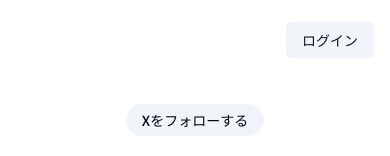
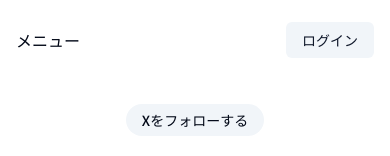
Before and after one commit to momo-41/SupabaseNextAuthPractice, a Next.js app: page / in a window 390 px wide. Shown: the top 156 px of the page. Built offline with nearby package versions, Linux system fonts and the light colour scheme.

Commit message:
headerのナビゲーションをスマホ時はハンバーガーメニューにするように実装

```diff
--- a/components/MainNav.tsx
+++ b/components/MainNav.tsx
@@ -1,13 +1,19 @@
+"use client";
+
 import { NavItem } from "@/types";
 import Link from "next/link";
-import { ReactNode } from "react";
+import { ReactNode, useState } from "react";
+import MobileNav from "./MobileNav";
 
 interface MainNavProps {
-  items?: NavItem[];
+  items: NavItem[];
   children?: ReactNode;
 }
 
 export default function MainNav({ items }: MainNavProps) {
+  //押したか押してないかの状態変数を定義
+  const [showMobileMenu, setshowMobileMenu] = useState<boolean>(false);
+
   return (
     <div className="flex items-center md:gap-10">
       <Link href={"/"} className="hidden md:flex items-center space-x-2">
@@ -25,6 +31,15 @@ export default function MainNav({ items }: MainNavProps) {
           </Link>
         ))}
       </nav>
+      {/* 以下はスマホサイズ用のhtmlとcss */}
+      <button
+        className="md:hidden"
+        onClick={() => setshowMobileMenu(!showMobileMenu)}
+      >
+        <span>メニュー</span>
+      </button>
+      {/* showMobileMenuがtrueのとき <MobileNav/> を表示 */}
+      {showMobileMenu && <MobileNav items={items} />}
     </div>
   );
 }
--- /dev/null
+++ b/components/MobileNav.tsx
@@ -0,0 +1,27 @@
+import { siteConfig } from "@/config/site";
+import { NavItem } from "@/types";
+import Link from "next/link";
+
+interface MobileNavProps {
+  items: NavItem[];
+}
+
+export default function MobileNav({ items }: MobileNavProps) {
+  return (
+    // fixedは一番上に配置される
+    <div className="fixed top-16 inset-0 z-50 p-6 shadow-md md:hidden animate-in slide-in-from-bottom-80">
+      <div className="grid gap-6 bg-popover p-4 text-popover-foreground shadow-md">
+        <Link href={"/"} className="font-bold">
+          {siteConfig.name}
+        </Link>
+        <nav className="text-sm flex gap-4">
+          {items.map((item, index) => (
+            <Link key={index} href={item.href}>
+              {item.title}
+            </Link>
+          ))}
+        </nav>
+      </div>
+    </div>
+  );
+}
```
